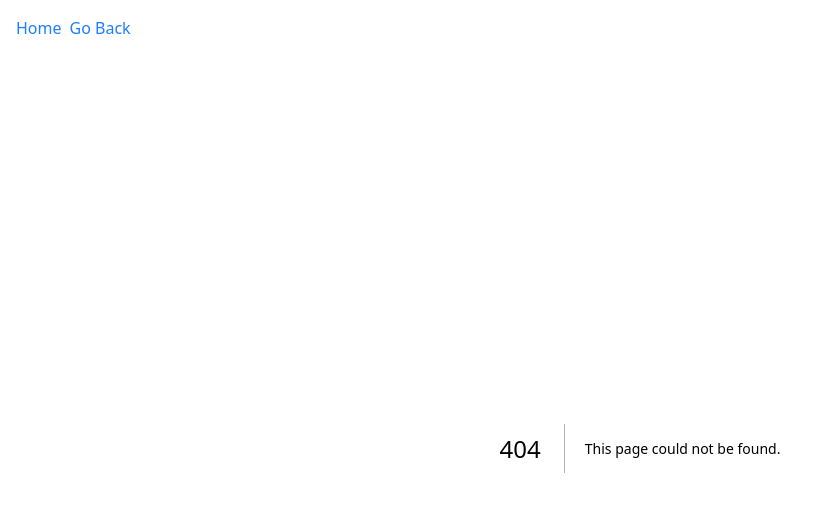
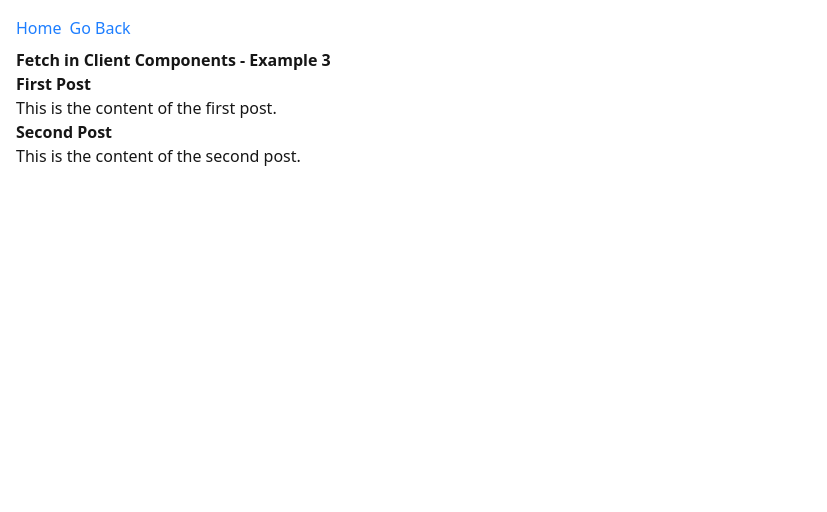
Before and after one commit to emanuelefavero/react-typescript, a Next.js app: page /fetch-client/example-3 in a window 1280 px wide. Before the commit this address had no page. Shown: the top 512 px of the page, without its empty margins (0-827 px from the left). Built offline with nearby package versions, Linux system fonts and the light colour scheme; no server answers.

Commit message:
feat: /fetch-client example 3

```diff
--- /dev/null
+++ b/src/app/fetch-client/example-3/Component.tsx
@@ -0,0 +1,35 @@
+'use client'
+
+import { baseUrl } from '@/config/baseUrl'
+import type { Post } from '@/data/posts'
+import { useEffect, useState } from 'react'
+
+export default function Component() {
+  const [posts, setPosts] = useState<Post[] | null>(null)
+  const [loading, setLoading] = useState(true)
+
+  useEffect(() => {
+    const fetchData = async () => {
+      const res = await fetch(`${baseUrl}/api/posts`)
+      const data = await res.json()
+      setPosts(data)
+      setLoading(false)
+    }
+
+    fetchData()
+  }, [])
+
+  if (loading) return <div>Loading...</div>
+  if (!posts) return <div>No posts found</div>
+
+  return (
+    <ul>
+      {posts.map((post) => (
+        <li key={post.id}>
+          <h3>{post.title}</h3>
+          <p>{post.content}</p>
+        </li>
+      ))}
+    </ul>
+  )
+}
--- /dev/null
+++ b/src/app/fetch-client/example-3/page.tsx
@@ -0,0 +1,12 @@
+import Component from './Component'
+
+// * Classic way of fetching data in Client Components is to use the useEffect hook. This is useful when you want to fetch data after the component has mounted or when you can't fetch data in server components. (@see ./Component)
+
+export default function Page() {
+  return (
+    <>
+      <h1>Fetch in Client Components - Example 3</h1>
+      <Component />
+    </>
+  )
+}
--- a/src/app/fetch-client/page.tsx
+++ b/src/app/fetch-client/page.tsx
@@ -11,6 +11,9 @@ export default function Page() {
         <li>
           <Link href='/fetch-client/example-2'>Example 2</Link>
         </li>
+        <li>
+          <Link href='/fetch-client/example-3'>Example 3</Link>
+        </li>
       </ul>
     </>
   )
```
